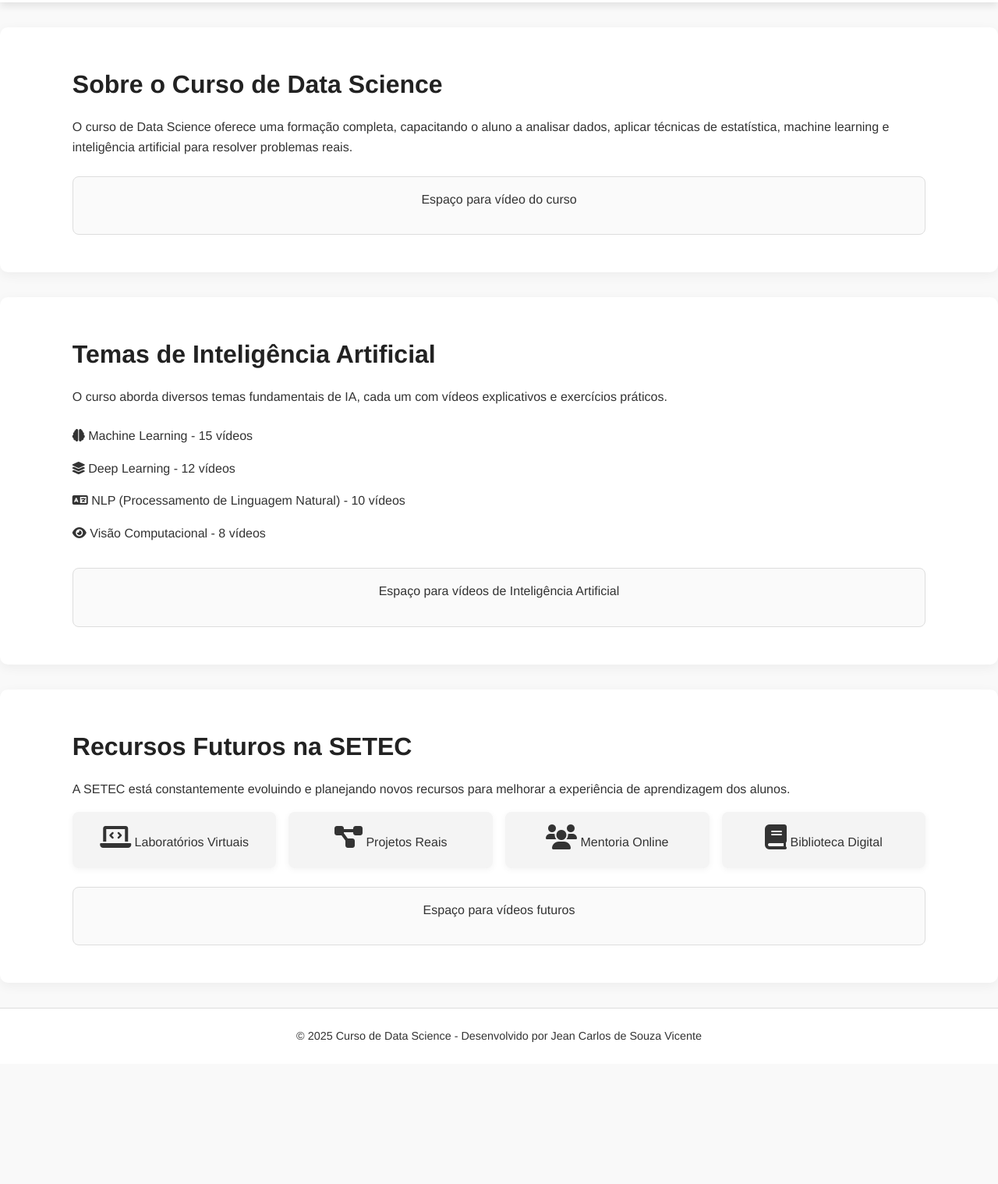
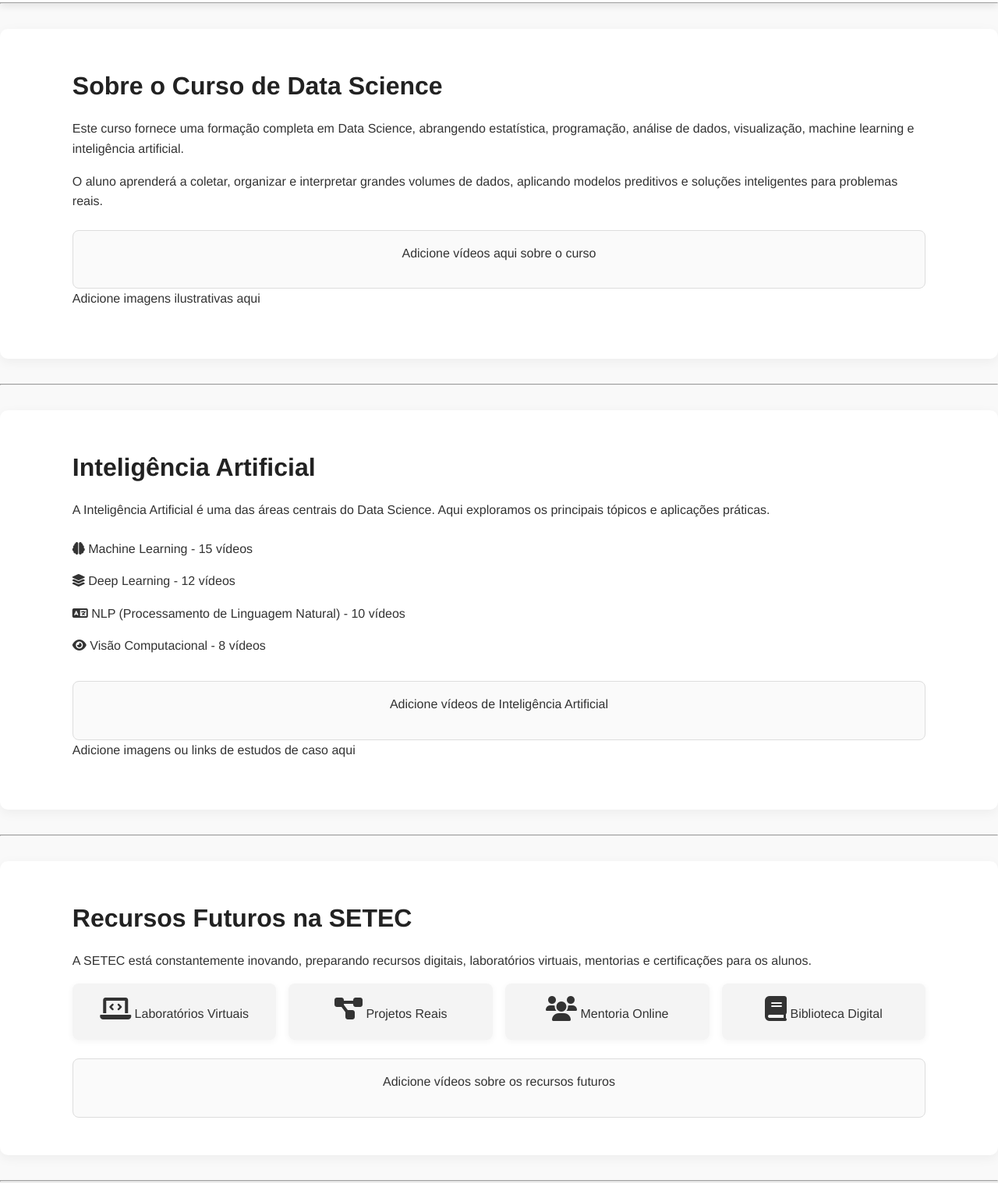
Before and after one commit to neajo/teste_aula-bursuk, a plain HTML site: page index.html in a window 1280 px wide. Shown: the part 232-1750 px from the top of the page at 78% size. Before the commit the page ends 1596 px from the top, so only its background shows below. Drawn offline with Linux system fonts and the light colour scheme.

Commit message:
Update index.html

```diff
--- a/index.html
+++ b/index.html
@@ -4,72 +4,101 @@
     <meta charset="UTF-8"> <!-- → Suporte a caracteres especiais -->
     <meta name="viewport" content="width=device-width, initial-scale=1.0"> <!-- → Responsivo -->
     <title>Curso de Data Science - Jean Carlos</title> <!-- → Título do site -->
-    <link rel="stylesheet" href="style.css"> <!-- → Importa CSS externo -->
-    <link rel="stylesheet" href="https://cdnjs.cloudflare.com/ajax/libs/font-awesome/6.0.0/css/all.min.css"> <!-- → Ícones Font Awesome -->
+    <link rel="stylesheet" href="style.css"> <!-- → Link do CSS externo -->
+    <link rel="stylesheet" href="https://cdnjs.cloudflare.com/ajax/libs/font-awesome/6.0.0/css/all.min.css"> <!-- → Font Awesome -->
 </head>
 <body> <!-- → Corpo do site -->
 
-    <!-- Cabeçalho principal -->
-    <header class="header"> <!-- → Header do site -->
+    <!-- Cabeçalho -->
+    <header class="header"> <!-- → Cabeçalho principal -->
         <div class="container"> <!-- → Container centralizado -->
             <h1>Curso de Data Science</h1> <!-- → Título principal -->
-            <p><i class="fas fa-user-graduate"></i> Aluno: Jean Carlos de Souza Vicente</p> <!-- → Nome do aluno -->
-            <p><i class="fas fa-chalkboard-teacher"></i> Professor: Burzuk Lindo</p> <!-- → Nome do professor -->
+            <p><i class="fas fa-user-graduate"></i> Aluno: Jean Carlos de Souza Vicente</p> <!-- → Nome aluno -->
+            <p><i class="fas fa-chalkboard-teacher"></i> Professor: Burzuk Lindo</p> <!-- → Nome professor -->
             <p><i class="fas fa-university"></i> Instituição: SETEC</p> <!-- → Instituição -->
         </div>
     </header>
 
-    <!-- Primeira Seção: Sobre o Curso -->
+    <hr class="divider"> <!-- → Linha dourada separadora -->
+
+    <!-- Seção 1: Sobre o Curso -->
     <section class="section about-course"> <!-- → Primeira seção -->
         <div class="container">
             <h2>Sobre o Curso de Data Science</h2> <!-- → Título da seção -->
-            <p>O curso de Data Science oferece uma formação completa, capacitando o aluno a analisar dados, aplicar técnicas de estatística, machine learning e inteligência artificial para resolver problemas reais.</p> <!-- → Descrição -->
-            <div class="video-area"> <!-- → Área de vídeo -->
-                <!-- Exemplo de vídeo -->
-                <!-- <iframe width="100%" height="300" src="URL_DO_VIDEO" frameborder="0" allowfullscreen></iframe> -->
-                <p>Espaço para vídeo do curso</p> <!-- → Placeholder -->
+            <p>Este curso fornece uma formação completa em Data Science, abrangendo estatística, programação, análise de dados, visualização, machine learning e inteligência artificial.</p> <!-- → Texto explicativo -->
+            <p>O aluno aprenderá a coletar, organizar e interpretar grandes volumes de dados, aplicando modelos preditivos e soluções inteligentes para problemas reais.</p> <!-- → Texto detalhado -->
+
+            <!-- Área para vídeos -->
+            <div class="video-area"> <!-- → Placeholder de vídeo -->
+                <p>Adicione vídeos aqui sobre o curso</p> <!-- → Texto temporário -->
+                <!-- Exemplo de vídeo: <iframe width="100%" height="400" src="URL_DO_VIDEO" frameborder="0" allowfullscreen></iframe> -->
+            </div>
+
+            <!-- Área para imagens -->
+            <div class="image-area"> <!-- → Placeholder para imagens -->
+                <p>Adicione imagens ilustrativas aqui</p> <!-- → Texto temporário -->
+                <!-- Exemplo de imagem: <img src="URL_DA_IMAGEM" alt="Descrição"> -->
             </div>
         </div>
     </section>
 
-    <!-- Segunda Seção: Inteligência Artificial -->
+    <hr class="divider"> <!-- → Linha dourada separadora -->
+
+    <!-- Seção 2: Temas de Inteligência Artificial -->
     <section class="section ai-section"> <!-- → Segunda seção -->
         <div class="container">
-            <h2>Temas de Inteligência Artificial</h2> <!-- → Título da seção -->
-            <p>O curso aborda diversos temas fundamentais de IA, cada um com vídeos explicativos e exercícios práticos.</p> <!-- → Introdução -->
-            <ul class="ai-list"> <!-- → Lista de temas -->
+            <h2>Inteligência Artificial</h2> <!-- → Título da seção -->
+            <p>A Inteligência Artificial é uma das áreas centrais do Data Science. Aqui exploramos os principais tópicos e aplicações práticas.</p> <!-- → Introdução -->
+
+            <!-- Lista de temas -->
+            <ul class="ai-list"> <!-- → Lista de IA -->
                 <li><i class="fas fa-brain"></i> Machine Learning - 15 vídeos</li> <!-- → Tema ML -->
                 <li><i class="fas fa-layer-group"></i> Deep Learning - 12 vídeos</li> <!-- → Tema DL -->
                 <li><i class="fas fa-language"></i> NLP (Processamento de Linguagem Natural) - 10 vídeos</li> <!-- → Tema NLP -->
                 <li><i class="fas fa-eye"></i> Visão Computacional - 8 vídeos</li> <!-- → Tema CV -->
             </ul>
-            <div class="video-area"> <!-- → Área para vídeos de IA -->
-                <p>Espaço para vídeos de Inteligência Artificial</p> <!-- → Placeholder -->
+
+            <!-- Vídeos de IA -->
+            <div class="video-area"> <!-- → Placeholder de vídeo -->
+                <p>Adicione vídeos de Inteligência Artificial</p>
+            </div>
+
+            <!-- Exemplos ou estudos de caso -->
+            <div class="examples-area"> <!-- → Área para exemplos -->
+                <p>Adicione imagens ou links de estudos de caso aqui</p>
             </div>
         </div>
     </section>
 
-    <!-- Terceira Seção: Recursos Futuros -->
+    <hr class="divider"> <!-- → Linha dourada separadora -->
+
+    <!-- Seção 3: Recursos Futuros SETEC -->
     <section class="section future-section"> <!-- → Terceira seção -->
         <div class="container">
             <h2>Recursos Futuros na SETEC</h2> <!-- → Título da seção -->
-            <p>A SETEC está constantemente evoluindo e planejando novos recursos para melhorar a experiência de aprendizagem dos alunos.</p> <!-- → Descrição -->
-            <div class="future-grid"> <!-- → Grid de recursos -->
+            <p>A SETEC está constantemente inovando, preparando recursos digitais, laboratórios virtuais, mentorias e certificações para os alunos.</p> <!-- → Introdução -->
+
+            <!-- Grid de recursos -->
+            <div class="future-grid"> <!-- → Grid de cards -->
                 <div class="future-item"><i class="fas fa-laptop-code"></i> Laboratórios Virtuais</div> <!-- → Item 1 -->
                 <div class="future-item"><i class="fas fa-project-diagram"></i> Projetos Reais</div> <!-- → Item 2 -->
                 <div class="future-item"><i class="fas fa-users"></i> Mentoria Online</div> <!-- → Item 3 -->
                 <div class="future-item"><i class="fas fa-book"></i> Biblioteca Digital</div> <!-- → Item 4 -->
             </div>
-            <div class="video-area"> <!-- → Área para vídeos futuros -->
-                <p>Espaço para vídeos futuros</p> <!-- → Placeholder -->
+
+            <!-- Vídeos futuros -->
+            <div class="video-area"> <!-- → Placeholder de vídeo -->
+                <p>Adicione vídeos sobre os recursos futuros</p>
             </div>
         </div>
     </section>
 
+    <hr class="divider"> <!-- → Linha dourada separadora -->
+
     <!-- Rodapé -->
-    <footer class="footer"> <!-- → Rodapé do site -->
+    <footer class="footer"> <!-- → Rodapé -->
         <div class="container">
-            <p>&copy; 2025 Curso de Data Science - Desenvolvido por Jean Carlos de Souza Vicente</p> <!-- → Direitos -->
+            <p>&copy; 2025 Curso de Data Science - Desenvolvido por Jean Carlos de Souza Vicente</p> <!-- → Texto rodapé -->
         </div>
     </footer>
 
```
